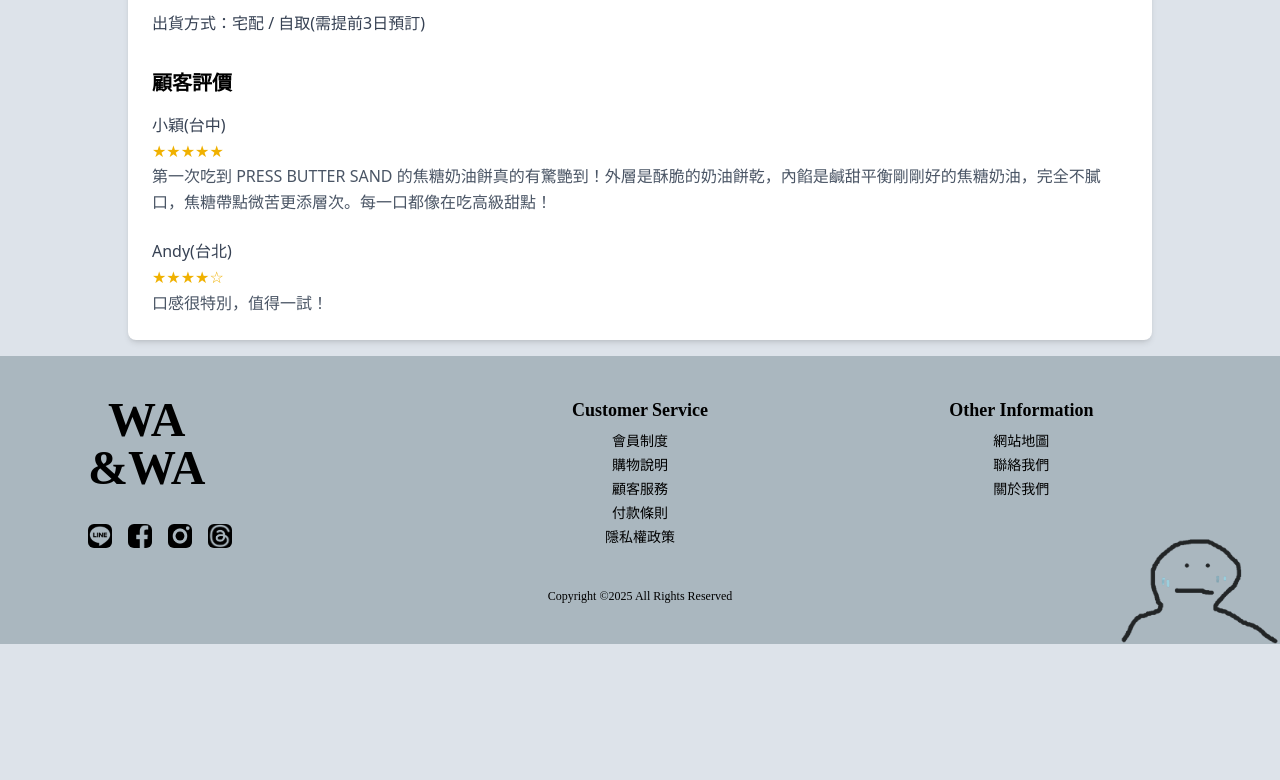
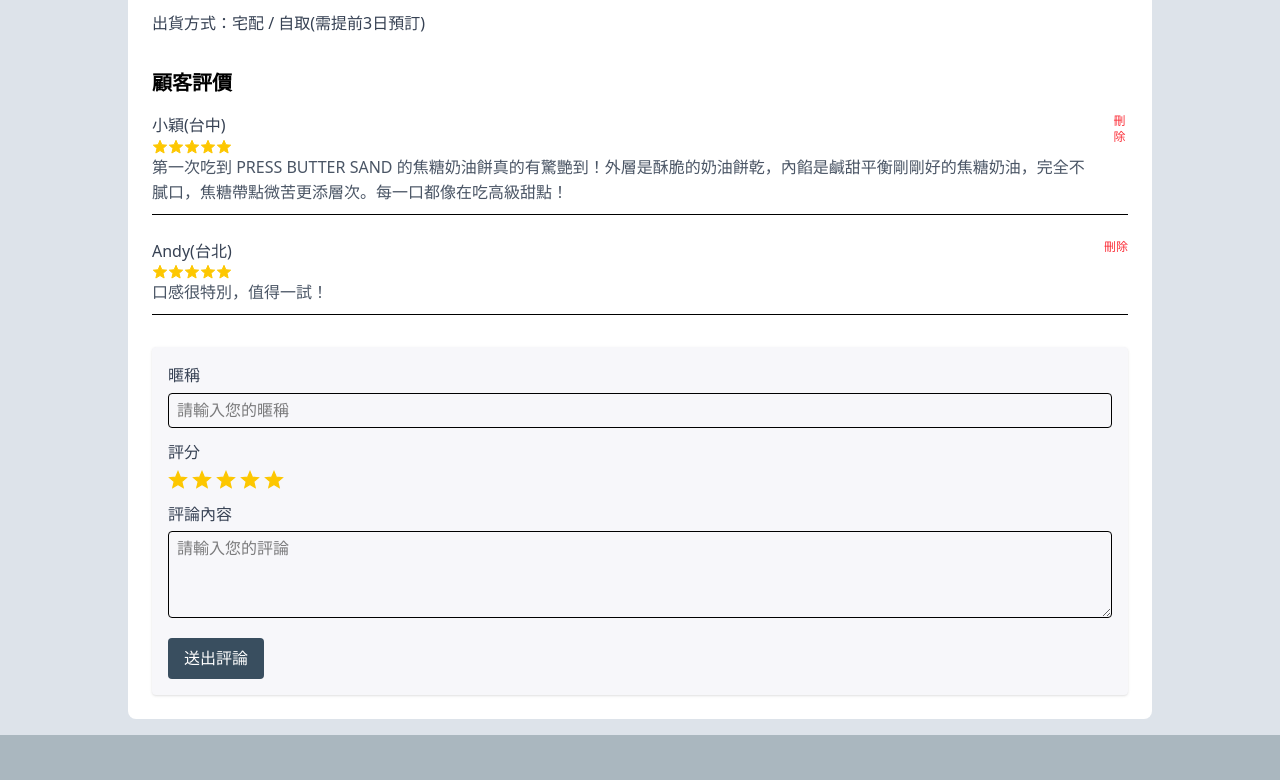
Before and after one commit to JackSu0408/react-midterm, a React (Vite) app: page /products/id/1 in a window 1280 px wide. Shown: the part 727-1507 px from the top of the page. Before the commit the page ends 1371 px from the top, so only its background shows below. Built offline with nearby package versions, Linux system fonts and the light colour scheme; no server answers; the database is empty; a web font is replaced by a local one.

Commit message:
新增評論功能

```diff
--- a/src/api/firebaseConfig.js
+++ b/src/api/firebaseConfig.js
@@ -1,6 +1,6 @@
 // Import the functions you need from the SDKs you need
 import { getApps, getApp, initializeApp } from "firebase/app";
-import { getFirestore } from "firebase/firestore";
+import { getFirestore, doc, getDoc, updateDoc, arrayUnion } from "firebase/firestore";
 import { getAuth } from "firebase/auth";
 // TODO: Add SDKs for Firebase products that you want to use
 // https://firebase.google.com/docs/web/setup#available-libraries
@@ -26,3 +26,21 @@ const auth = getAuth(app);
 
 // 匯出給其他地方用
 export { db, auth };
+
+// 取得指定商品的評論
+export async function fetchProductReviews(productId) {
+  const docRef = doc(db, "products", String(productId));
+  const docSnap = await getDoc(docRef);
+  if (docSnap.exists()) {
+    return docSnap.data().reviews || [];
+  }
+  return [];
+}
+
+// 新增評論到指定商品
+export async function addProductReview(productId, review) {
+  const docRef = doc(db, "products", String(productId));
+  await updateDoc(docRef, {
+    reviews: arrayUnion(review),
+  });
+}
--- a/src/components/ProductDetail.jsx
+++ b/src/components/ProductDetail.jsx
@@ -1,17 +1,107 @@
-import { useState } from "react";
+import { useState, useEffect } from "react";
 import AddToCart from "./AddToCart";
+
+// 星星評分元件（小尺寸，無黑框）
+function StarRating({ value, onChange, size = 5 }) {
+  return (
+    <div className="flex items-center space-x-1">
+      {[1, 2, 3, 4, 5].map((star) => (
+        <button
+          type="button"
+          key={star}
+          tabIndex={0}
+          className="focus:outline-none"
+          style={{ outline: "none" }} // 強制移除黑框
+          onClick={() => onChange(star)}
+          aria-label={`評分${star}星`}
+        >
+          <svg
+            className={`w-${size} h-${size} transition ${value >= star ? "text-yellow-400" : "text-gray-300"}`}
+            fill={value >= star ? "currentColor" : "none"}
+            stroke="currentColor"
+            strokeWidth={1.5}
+            viewBox="0 0 24 24"
+          >
+            <polygon
+              points="12 17.27 18.18 21 16.54 13.97 22 9.24 14.81 8.63 12 2 9.19 8.63 2 9.24 7.46 13.97 5.82 21 12 17.27"
+            />
+          </svg>
+        </button>
+      ))}
+    </div>
+  );
+}
 
 function ProductDetail({ product }) {
   const [qty, setQty] = useState(product.stock > 0 ? 1 : 0);
 
-  // const [isFavorite, setIsFavorite] = useState(false); // 收藏狀態
+  // 1. 讀取 localStorage 的評論
+  function getPersistedReviews() {
+    const key = `reviews_${product.id}`;
+    const data = localStorage.getItem(key);
+    if (data) return JSON.parse(data);
+    return product.reviews
+      ? product.reviews.map(r => ({
+          ...r,
+          rating: typeof r.rating === "string" ? r.rating.length : r.rating
+        }))
+      : [];
+  }
 
-  // const toggleFavorite = () => {
-  //   setIsFavorite(!isFavorite); // 切換收藏狀態
-  // };
+  const [reviews, setReviews] = useState(getPersistedReviews());
+  const [reviewUser, setReviewUser] = useState("");
+  const [reviewRating, setReviewRating] = useState(5); // 1~5
+  const [reviewComment, setReviewComment] = useState("");
+
+  // 2. 每次 reviews 變動時寫入 localStorage
+  useEffect(() => {
+    const key = `reviews_${product.id}`;
+    localStorage.setItem(key, JSON.stringify(reviews));
+  }, [reviews, product.id]);
+
+  // 3. 送出評論
+  const handleReviewSubmit = (e) => {
+    e.preventDefault();
+    if (!reviewUser.trim() || !reviewComment.trim()) return;
+    setReviews([
+      ...reviews,
+      {
+        user: reviewUser,
+        rating: reviewRating, // 存數字
+        comment: reviewComment,
+      },
+    ]);
+    setReviewUser("");
+    setReviewRating(5);
+    setReviewComment("");
+  };
+
+  // 顯示星星（只讀，數字型）
+  function renderStars(rating) {
+    const num = typeof rating === "string" ? rating.length : rating;
+    return (
+      <span className="flex items-center">
+        {[1, 2, 3, 4, 5].map((star) => (
+          <svg
+            key={star}
+            className={`w-4 h-4 ${num >= star ? "text-yellow-400" : "text-gray-300"}`}
+            fill={num >= star ? "currentColor" : "none"}
+            stroke="currentColor"
+            strokeWidth={1.5}
+            viewBox="0 0 24 24"
+          >
+            <polygon
+              points="12 17.27 18.18 21 16.54 13.97 22 9.24 14.81 8.63 12 2 9.19 8.63 2 9.24 7.46 13.97 5.82 21 12 17.27"
+            />
+          </svg>
+        ))}
+      </span>
+    );
+  }
+
   return (
     <div className="bg-[#DDE3EA] min-h-screen">
-      <div className="max-w-screen-lg mx-auto p-6 bg-white rounded-lg shadow-md">
+      <div className="max-w-screen-lg mx-auto p-6 bg-white rounded-lg">
         <div className="grid grid-cols-1 lg:grid-cols-12 gap-8">
           {/* 左側：產品圖片 */}
           <div className="lg:col-span-5">
@@ -86,15 +176,62 @@ function ProductDetail({ product }) {
         {/* 評價區塊 */}
         <div className="mt-8 text-left">
           <h3 className="text-black text-xl font-bold mb-4">顧客評價</h3>
-          <div className="space-y-6">
-            {product.reviews.map((review, index) => (
-              <div key={index}>
-                <p className="text-gray-700 font-medium">{review.user}</p>
-                <p className="text-yellow-500">{review.rating}</p>
-                <p className="text-gray-600">{review.comment}</p>
+          <div className="space-y-6 mb-8">
+            {reviews.map((review, index) => (
+              <div key={index} className="border-b pb-2 flex justify-between items-start">
+                <div>
+                  <p className="text-gray-700 font-medium">{review.user}</p>
+                  <div>{renderStars(review.rating)}</div>
+                  <p className="text-gray-600">{review.comment}</p>
+                </div>
+                <button
+                  className="ml-4 text-red-500 hover:text-red-700 text-xs"
+                  onClick={() => {
+                    const newReviews = reviews.filter((_, i) => i !== index);
+                    setReviews(newReviews);
+                  }}
+                  title="刪除這則評論"
+                >
+                  刪除
+                </button>
               </div>
             ))}
           </div>
+          {/* 評論表單 */}
+          <form onSubmit={handleReviewSubmit} className="bg-[#f7f7fa] p-4 rounded shadow space-y-3">
+            <div>
+              <label className="block text-gray-700 mb-1">暱稱</label>
+              <input
+                type="text"
+                value={reviewUser}
+                onChange={e => setReviewUser(e.target.value)}
+                className="border rounded px-2 py-1 w-full"
+                placeholder="請輸入您的暱稱"
+                required
+              />
+            </div>
+            <div>
+              <label className="block text-gray-700 mb-1">評分</label>
+              <StarRating value={reviewRating} onChange={setReviewRating} size={5} />
+            </div>
+            <div>
+              <label className="block text-gray-700 mb-1">評論內容</label>
+              <textarea
+                value={reviewComment}
+                onChange={e => setReviewComment(e.target.value)}
+                className="border rounded px-2 py-1 w-full"
+                rows={3}
+                placeholder="請輸入您的評論"
+                required
+              />
+            </div>
+            <button
+              type="submit"
+              className="bg-[#394E5F] text-white px-4 py-2 rounded hover:bg-[#2c3a4a] transition"
+            >
+              送出評論
+            </button>
+          </form>
         </div>
       </div>
     </div>
```
